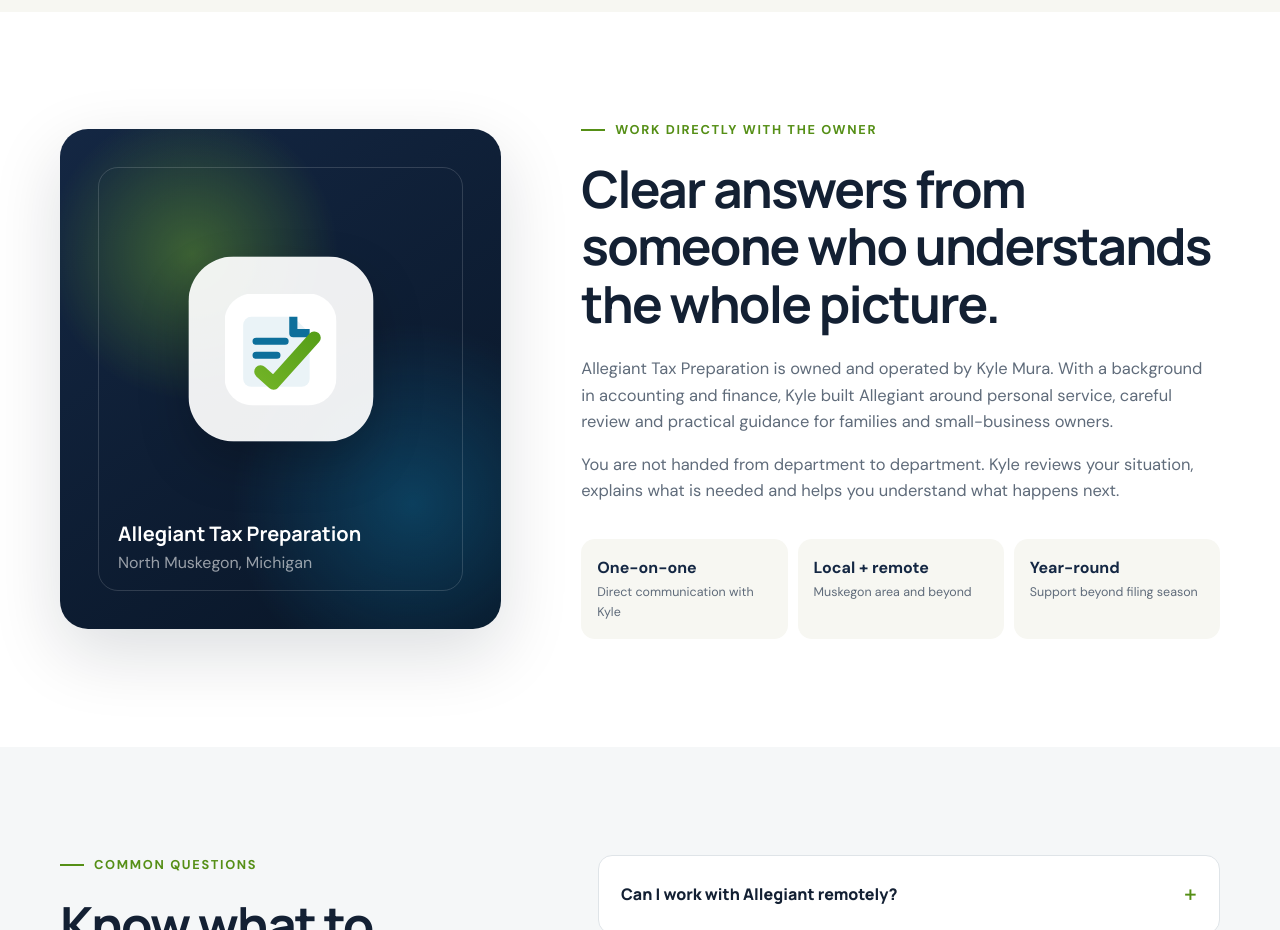
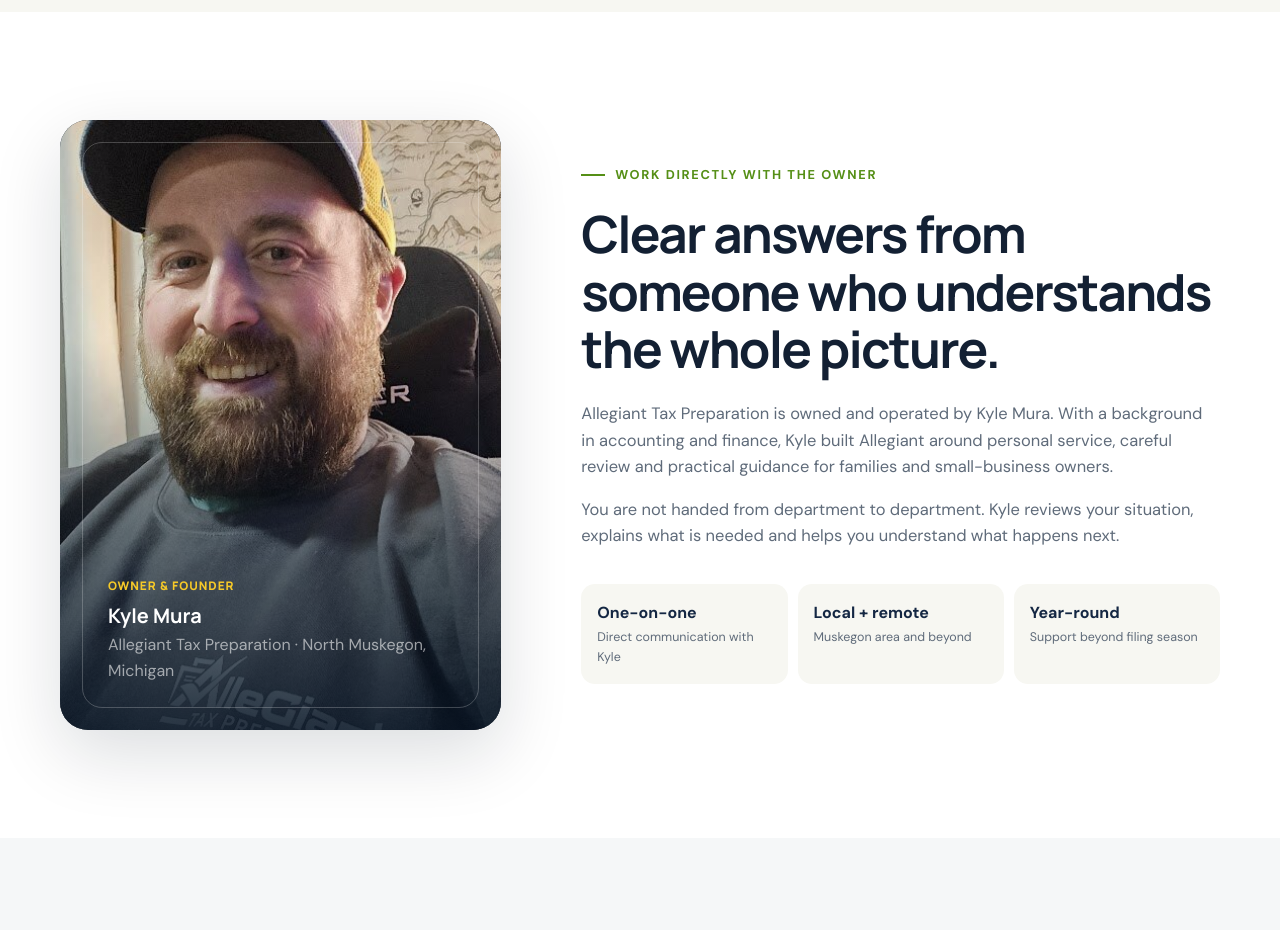
Before and after one commit to kylemura-prog/allegiant-tax-preparation, a website built with Vite: page index.html in a window 1280 px wide. Shown: the part 4160-5090 px from the top of the page. Built offline with nearby package versions, Linux system fonts and the light colour scheme.

Commit message:
Add Kyle photo to About section

```diff
--- a/index.html
+++ b/index.html
@@ -251,8 +251,12 @@
     <section id="about" class="section about-section">
       <div class="wrap about-grid">
         <div class="about-visual">
-          <div class="visual-mark"><img src="assets/mark.svg" alt="" width="112" height="112"></div>
-          <div class="visual-caption"><strong>Allegiant Tax Preparation</strong><span>North Muskegon, Michigan</span></div>
+          <img class="about-photo" src="assets/kyle-mura-about.jpg" alt="Kyle Mura, owner of Allegiant Tax Preparation">
+          <div class="visual-caption">
+            <span class="visual-eyebrow">Owner &amp; founder</span>
+            <strong>Kyle Mura</strong>
+            <span>Allegiant Tax Preparation · North Muskegon, Michigan</span>
+          </div>
         </div>
         <div class="about-copy">
           <p class="eyebrow dark"><span></span> Work directly with the owner</p>
--- a/styles.css
+++ b/styles.css
@@ -169,12 +169,14 @@
 
 .about-section { background: var(--white); }
 .about-grid { display: grid; grid-template-columns: .76fr 1.1fr; gap: 80px; align-items: center; }
-.about-visual { position: relative; min-height: 500px; overflow: hidden; border-radius: var(--radius-lg); background: radial-gradient(circle at 30% 25%, rgba(120,184,42,.42), transparent 30%), radial-gradient(circle at 80% 75%, rgba(13,111,155,.44), transparent 35%), linear-gradient(145deg, var(--navy-800), var(--navy-950)); box-shadow: var(--shadow); }
-.about-visual::before { content: ""; position: absolute; inset: 38px; border: 1px solid rgba(255,255,255,.15); border-radius: 20px; }
-.visual-mark { position: absolute; left: 50%; top: 44%; transform: translate(-50%, -50%); display: grid; place-items: center; width: 185px; height: 185px; border: 1px solid rgba(255,255,255,.16); border-radius: 45px; background: rgba(255,255,255,.93); box-shadow: 0 22px 50px rgba(0,0,0,.22); }
-.visual-caption { position: absolute; left: 58px; right: 58px; bottom: 54px; display: grid; color: var(--white); }
+.about-visual { position: relative; min-height: 610px; overflow: hidden; border-radius: var(--radius-lg); background: var(--navy-950); box-shadow: var(--shadow); }
+.about-photo { position: absolute; inset: 0; width: 100%; height: 100%; object-fit: cover; object-position: center 52%; }
+.about-visual::before { content: ""; position: absolute; z-index: 2; inset: 22px; border: 1px solid rgba(255,255,255,.22); border-radius: 20px; pointer-events: none; }
+.about-visual::after { content: ""; position: absolute; z-index: 1; inset: 0; background: linear-gradient(180deg, rgba(6,18,34,.03) 36%, rgba(6,18,34,.86) 100%); pointer-events: none; }
+.visual-caption { position: absolute; z-index: 3; left: 48px; right: 48px; bottom: 46px; display: grid; color: var(--white); }
 .visual-caption strong { font-family: "Manrope", sans-serif; font-size: 1.25rem; }
 .visual-caption span { color: rgba(255,255,255,.58); }
+.visual-caption .visual-eyebrow { margin-bottom: 5px; color: var(--gold); font-family: "Manrope", sans-serif; font-size: .74rem; font-weight: 800; letter-spacing: .08em; text-transform: uppercase; }
 .about-copy > p:not(.eyebrow) { color: var(--muted); font-size: 1.03rem; }
 .about-copy h2 { margin-bottom: 24px; }
 .about-values { display: grid; grid-template-columns: repeat(3, 1fr); gap: 10px; margin-top: 34px; }
@@ -266,7 +268,7 @@
   .service-grid .service-card:last-child { grid-column: auto; }
   .service-card { min-height: auto; }
   .process-grid li > span { margin-bottom: 25px; }
-  .about-visual { min-height: 410px; }
+  .about-visual { min-height: 560px; }
   .visual-caption { left: 38px; right: 38px; bottom: 38px; }
   .cta-card { padding: 38px 24px; gap: 30px; }
   .footer-bottom { flex-direction: column; }
```
Also changed, not shown: assets/kyle-mura-about.jpg (added).
